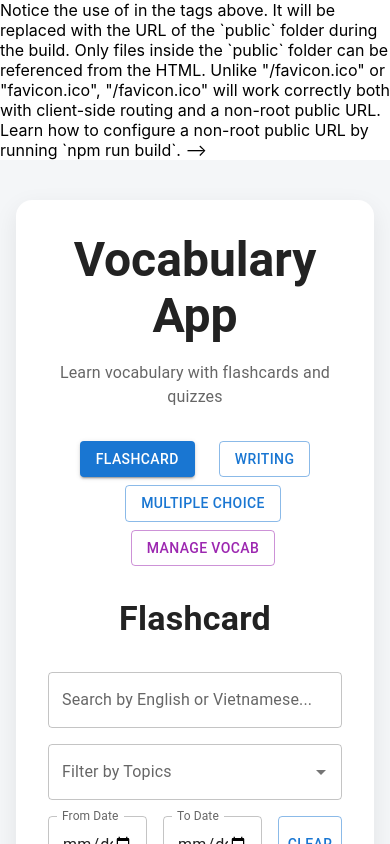
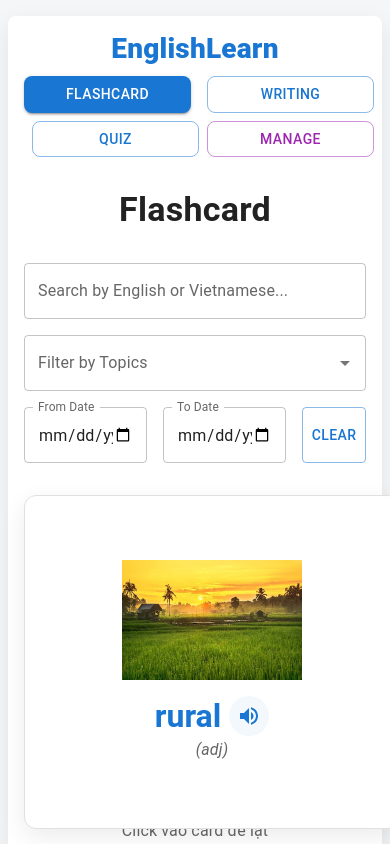
Before and after one commit to lamhhnd/Upload_automatic_p14, a React (Create React App) app: page / in a window 390 px wide. Shown: the top 844 px of the page. Built offline with nearby package versions, Linux system fonts and the light colour scheme.

Commit message:
style: optimize UI for mobile devices and clean up index.html

```diff
--- a/public/index.html
+++ b/public/index.html
@@ -19,16 +19,7 @@
     -->
     <link rel="manifest" href="%PUBLIC_URL%/manifest.json" />
     <title>English Learning App</title>
-      Notice the use of %PUBLIC_URL% in the tags above.
-      It will be replaced with the URL of the `public` folder during the build.
-      Only files inside the `public` folder can be referenced from the HTML.
-
-      Unlike "/favicon.ico" or "favicon.ico", "%PUBLIC_URL%/favicon.ico" will
-      work correctly both with client-side routing and a non-root public URL.
-      Learn how to configure a non-root public URL by running `npm run build`.
-    -->
-    <title>React App</title>
-  </head>
+    </head>
   <body>
     <noscript>You need to enable JavaScript to run this app.</noscript>
     <div id="root"></div>
--- a/src/App.tsx
+++ b/src/App.tsx
@@ -25,15 +25,16 @@ function AppContent() {
       sx={{
         minHeight: "100vh",
         backgroundColor: "#f4f6f8",
-        py: 5,
+        py: { xs: 2, sm: 5 },
+        pb: { xs: 10, sm: 5 }, // Extra padding for mobile nav
       }}
     >
-      <Container maxWidth={mode === "manage" ? "lg" : "md"}>
+      <Container maxWidth={mode === "manage" ? "lg" : "md"} sx={{ px: { xs: 1, sm: 2 } }}>
         <Paper
           elevation={3}
           sx={{
-            p: 4,
-            borderRadius: 4,
+            p: { xs: 2, sm: 4 },
+            borderRadius: { xs: 2, sm: 4 },
             backgroundColor: "#ffffff",
             color: "#222",
             boxShadow:
@@ -41,86 +42,72 @@ function AppContent() {
           }}
         >
           <Typography
-            variant="h3"
+            variant="h4"
             gutterBottom
             sx={{
-              fontWeight: 700,
+              fontWeight: 800,
               textAlign: "center",
+              fontSize: { xs: '1.75rem', sm: '2.5rem' },
+              color: '#1976d2'
             }}
           >
-            Vocabulary App
-          </Typography>
-
-          <Typography
-            sx={{
-              textAlign: "center",
-              color: "#666",
-              mb: 4,
-            }}
-          >
-            Learn vocabulary with flashcards and quizzes
+            EnglishLearn
           </Typography>
 
           <Stack
             direction="row"
-            spacing={2}
+            spacing={1}
             sx={{
               justifyContent: "center",
               mb: 4,
               flexWrap: "wrap",
-              gap: 1
+              gap: 1,
+              // On mobile, show as a grid or scrollable if many
+              display: { xs: 'grid', sm: 'flex' },
+              gridTemplateColumns: { xs: '1fr 1fr', sm: 'none' }
             }}
           >
             <Button
-              variant={
-                mode === "flashcard"
-                  ? "contained"
-                  : "outlined"
-              }
+              fullWidth
+              variant={mode === "flashcard" ? "contained" : "outlined"}
               onClick={() => setMode("flashcard")}
+              sx={{ borderRadius: 2 }}
             >
               Flashcard
             </Button>
-
             <Button
-              variant={
-                mode === "writing"
-                  ? "contained"
-                  : "outlined"
-              }
+              fullWidth
+              variant={mode === "writing" ? "contained" : "outlined"}
               onClick={() => setMode("writing")}
+              sx={{ borderRadius: 2 }}
             >
               Writing
             </Button>
-
             <Button
-              variant={
-                mode === "multiple"
-                  ? "contained"
-                  : "outlined"
-              }
+              fullWidth
+              variant={mode === "multiple" ? "contained" : "outlined"}
               onClick={() => setMode("multiple")}
+              sx={{ borderRadius: 2 }}
             >
-              Multiple Choice
+              Quiz
             </Button>
-
             <Button
-              variant={
-                mode === "manage"
-                  ? "contained"
-                  : "outlined"
-              }
+              fullWidth
+              variant={mode === "manage" ? "contained" : "outlined"}
               color="secondary"
               onClick={() => setMode("manage")}
+              sx={{ borderRadius: 2 }}
             >
-              Manage Vocab
+              Manage
             </Button>
           </Stack>
 
-          {mode === "flashcard" && <Flashcard />}
-          {mode === "writing" && <WritingMode />}
-          {mode === "multiple" && <MultipleChoice />}
-          {mode === "manage" && <VocabManager />}
+          <Box sx={{ mt: 2 }}>
+            {mode === "flashcard" && <Flashcard />}
+            {mode === "writing" && <WritingMode />}
+            {mode === "multiple" && <MultipleChoice />}
+            {mode === "manage" && <VocabManager />}
+          </Box>
         </Paper>
       </Container>
     </Box>
--- a/src/components/Flashcard.tsx
+++ b/src/components/Flashcard.tsx
@@ -176,8 +176,8 @@ const Flashcard = () => {
         <Box
           onClick={() => setFlipped(!flipped)}
           sx={{
-            width: 500,
-            height: 400,
+            width: { xs: '100%', sm: 500 },
+            height: { xs: 300, sm: 400 },
             position: "relative",
             transformStyle: "preserve-3d",
             transition: "transform 0.6s ease",
@@ -196,11 +196,11 @@ const Flashcard = () => {
               alignItems: "center",
               justifyContent: "center",
               backfaceVisibility: "hidden",
-              borderRadius: 5,
+              borderRadius: { xs: 3, sm: 5 },
               backgroundColor: "#ffffff",
               border: "1px solid #e0e0e0",
               boxShadow: "0 8px 24px rgba(0,0,0,0.08)",
-              p: 3,
+              p: { xs: 2, sm: 3 },
             }}
           >
             {current.image && (
@@ -210,7 +210,7 @@ const Flashcard = () => {
                 alt={current.english}
                 sx={{
                   width: "100%",
-                  maxHeight: 200,
+                  maxHeight: { xs: 120, sm: 200 },
                   objectFit: "contain",
                   mb: 2,
                   borderRadius: 2,
@@ -223,6 +223,7 @@ const Flashcard = () => {
                 sx={{
                   fontWeight: 700,
                   color: "#1976d2",
+                  fontSize: { xs: '2rem', sm: '3rem' }
                 }}
               >
                 {current.english}
@@ -258,11 +259,11 @@ const Flashcard = () => {
               justifyContent: "center",
               backfaceVisibility: "hidden",
               transform: "rotateY(180deg)",
-              borderRadius: 5,
+              borderRadius: { xs: 3, sm: 5 },
               backgroundColor: "#1976d2",
               color: "white",
               boxShadow: "0 8px 24px rgba(0,0,0,0.08)",
-              p: 3,
+              p: { xs: 2, sm: 3 },
             }}
           >
             <Typography
@@ -270,6 +271,7 @@ const Flashcard = () => {
               sx={{
                 fontWeight: 700,
                 mb: 2,
+                fontSize: { xs: '2rem', sm: '3rem' }
               }}
             >
               {current.vietnamese}
@@ -280,6 +282,7 @@ const Flashcard = () => {
                 textAlign: "center",
                 opacity: 0.9,
                 fontWeight: 400,
+                fontSize: { xs: '1rem', sm: '1.25rem' }
               }}
             >
               {current.example}
```
